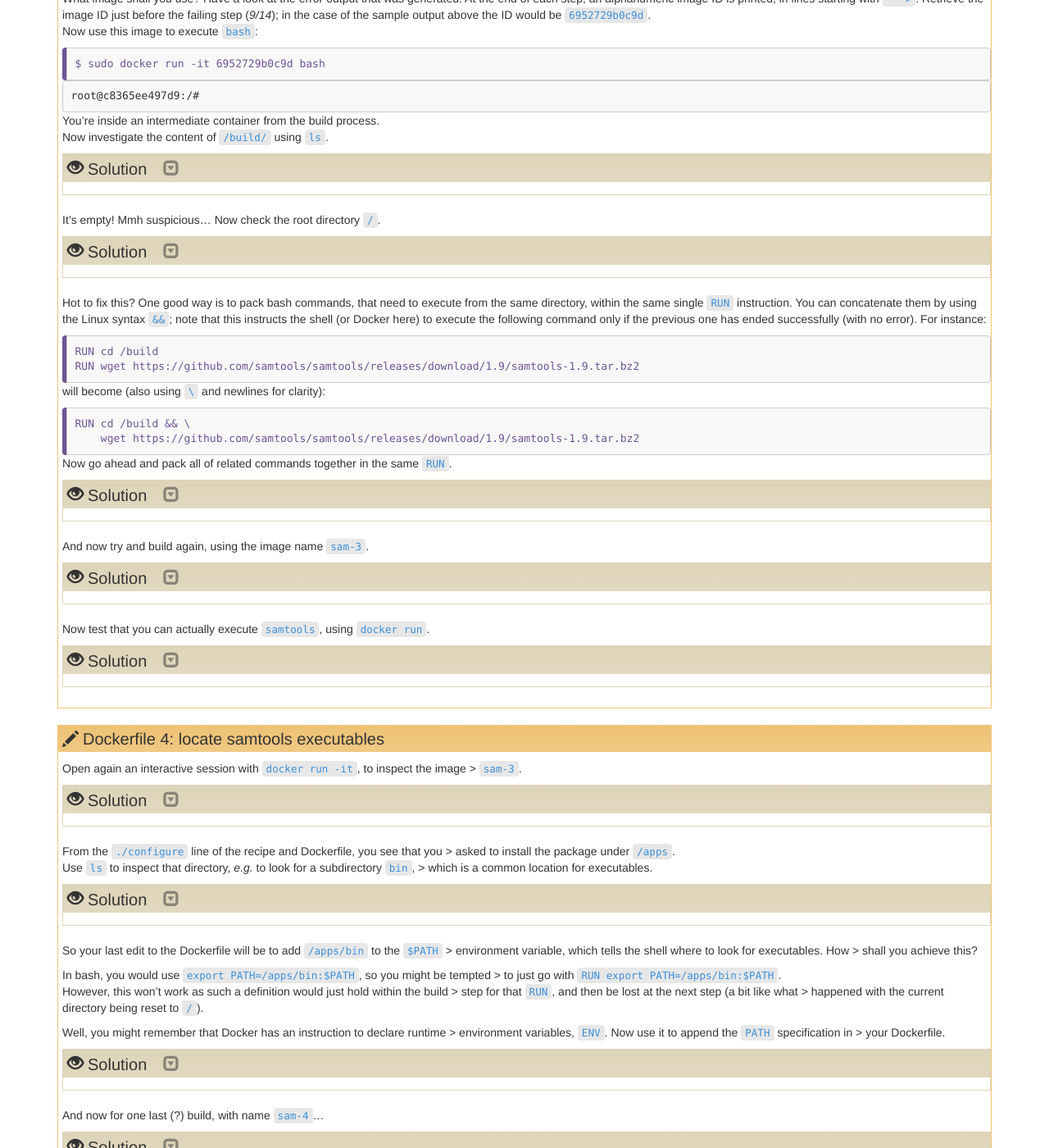
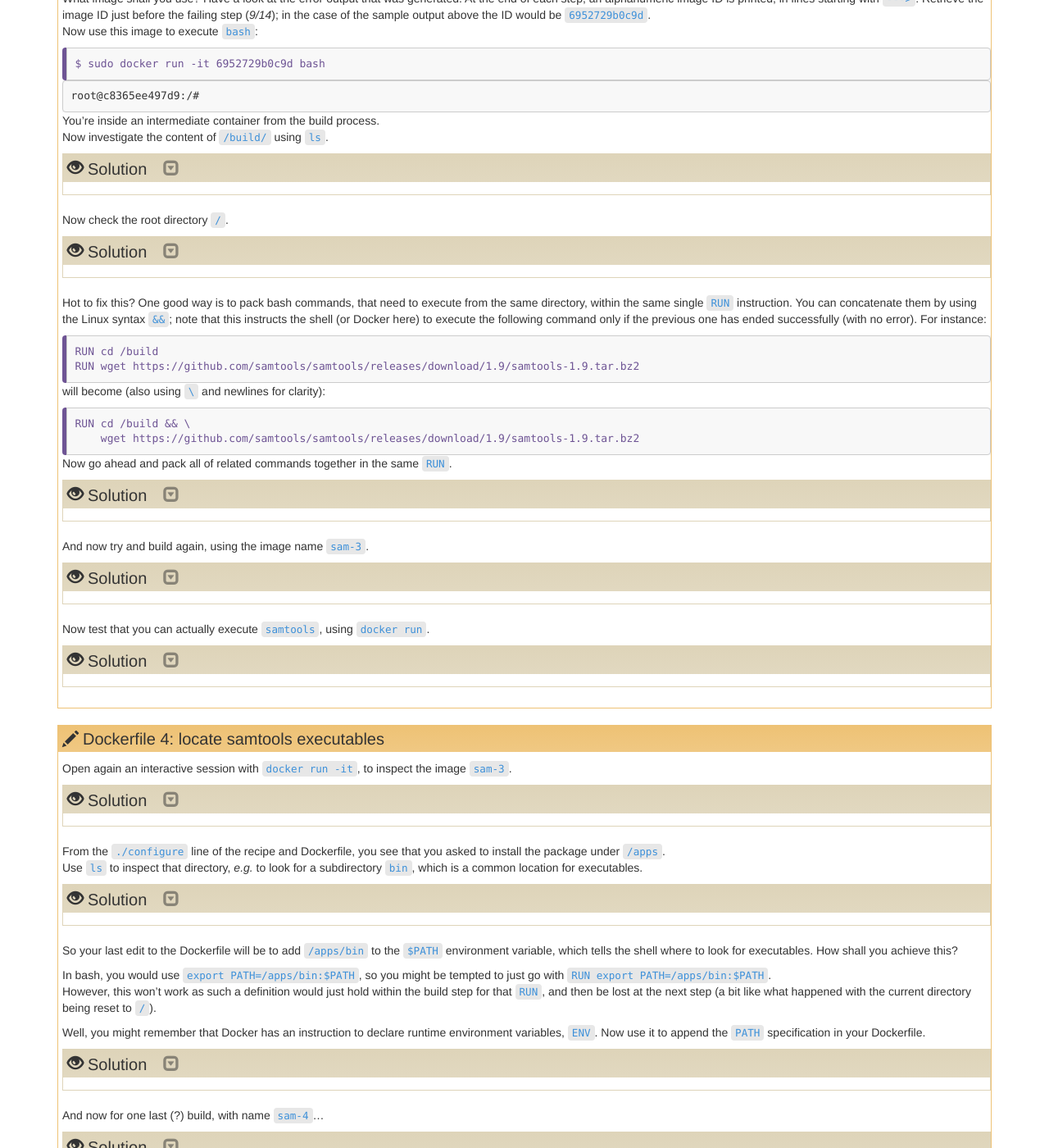
Before and after one commit to PawseySC/containers-bioinformatics-workshop, a Jekyll site: the page built from _episodes/5.build.md, in a window 1280 px wide and 1400 px high, scrolled down 5143 px. Shown: the whole window at 82% size. Built offline with Jekyll 4.4.1, drawn with Linux system fonts in a browser that asks for light colours.

Commit message:
s3 compile ex. fixes

````diff
--- a/_episodes/5.build.md
+++ b/_episodes/5.build.md
@@ -452,32 +452,32 @@ Here's a short description of each block in this script:
 > >
 > > 1. The `apt` commands now execute instantaneously, thanks to Docker layer caching (results of the previous `docker build` are re-used):
 > >
-> > ```
-> > Step 1/14 : FROM ubuntu:18.04
-> >  ---> 775349758637
-> > Step 2/14 : RUN apt-get update
-> >  ---> Using cache
-> >  ---> 14d7f8a970f4
-> > Step 3/14 : RUN apt-get -y install       gcc       libbz2-dev       libcurl4-openssl-dev       liblzma-dev       libncurses5-dev       libncursesw5-dev       make       perl       tar       vim       wget       zlib1g-dev
-> >  ---> Using cache
-> >  ---> 62984f3be676
-> > ```
-> > {: .output}
+> >     ```
+> >     Step 1/14 : FROM ubuntu:18.04
+> >      ---> 775349758637
+> >     Step 2/14 : RUN apt-get update
+> >      ---> Using cache
+> >      ---> 14d7f8a970f4
+> >     Step 3/14 : RUN apt-get -y install       gcc       libbz2-dev       libcurl4-openssl-dev       liblzma-dev       libncurses5-dev       libncursesw5-dev       make       perl       tar       vim       wget       zlib1g-dev
+> >      ---> Using cache
+> >      ---> 62984f3be676
+> >     ```
+> >     {: .output}
 > >
 > > 2. The build now comprises 14 steps.
 > >
 > > 3. The build stops with an error on step 9:
 > >
-> > ```
-> >  ---> 6952729b0c9d
-> > Step 9/14 : RUN ./configure --prefix=/apps
-> >  ---> Running in 00f36b1ce58c
-> > /bin/sh: 1: ./configure: not found
-> > The command '/bin/sh -c ./configure --prefix=/apps' returned a non-zero code: 127
-> > ```
-> > {: .output}
+> >     ```
+> >      ---> 6952729b0c9d
+> >     Step 9/14 : RUN ./configure --prefix=/apps
+> >      ---> Running in 00f36b1ce58c
+> >     /bin/sh: 1: ./configure: not found
+> >     The command '/bin/sh -c ./configure --prefix=/apps' returned a non-zero code: 127
+> >     ```
+> >     {: .output}
 > >
-> > The `configure` executable is supposed to be inside `/build/samtools-1.9`, but instead it is not found.  What's going on?
+> >     The `configure` executable is supposed to be inside `/build/samtools-1.9`, but instead it is not found.  What's going on?
 > {: .solution}
 {: .challenge}
 
@@ -513,9 +513,11 @@ Here's a short description of each block in this script:
 > >
 > > ```
 > > {: .output}
+> >
+> > It's empty! Mmh suspicious...
 > {: .solution}
 >
-> It's empty! Mmh suspicious... Now check the root directory `/`.
+> Now check the root directory `/`.
 >
 > > ## Solution
 > >
@@ -621,7 +623,7 @@ Here's a short description of each block in this script:
 
 > ## Dockerfile 4: locate samtools executables
 >
-> Open again an interactive session with `docker run -it`, to inspect the image > `sam-3`.
+> Open again an interactive session with `docker run -it`, to inspect the image `sam-3`.
 >
 > > ## Solution
 > >
@@ -631,8 +633,8 @@ Here's a short description of each block in this script:
 > > {: .bash}
 > {: .solution}
 >
-> From the `./configure` line of the recipe and Dockerfile, you see that you > asked to install the package under `/apps`.
-> Use `ls` to inspect that directory, *e.g.* to look for a subdirectory `bin`, > which is a common location for executables.
+> From the `./configure` line of the recipe and Dockerfile, you see that you asked to install the package under `/apps`.
+> Use `ls` to inspect that directory, *e.g.* to look for a subdirectory `bin`, which is a common location for executables.
 >
 > > ## Solution
 > >
@@ -654,8 +656,8 @@ Here's a short description of each block in this script:
 > > {: .bash}
 > >
 > > ```
-> > ace2sam  blast2sam.pl   export2sam.pl  interpolate_sam.pl  maq2sam-short  > md5sum-lite  plot-bamstats  sam2vcf.pl  samtools.pl            soap2sam.pl  > varfilter.py  wgsim_eval.pl
-> > bgzip    bowtie2sam.pl  htsfile        maq2sam-long        md5fa          > novo2sam.pl  psl2sam.pl     samtools    seq_cache_populate.pl  tabix        > wgsim         zoom2sam.pl
+> > ace2sam  blast2sam.pl   export2sam.pl  interpolate_sam.pl  maq2sam-short  md5sum-lite  plot-bamstats  sam2vcf.pl  samtools.pl            soap2sam.pl  varfilter.py  wgsim_eval.pl
+> > bgzip    bowtie2sam.pl  htsfile        maq2sam-long        md5fa          novo2sam.pl  psl2sam.pl     samtools    seq_cache_populate.pl  tabix        wgsim         zoom2sam.pl
 > > ```
 > > {: .output}
 > >
@@ -664,12 +666,12 @@ Here's a short description of each block in this script:
 > > You can close the interactive session by typing `quit` or hitting `Ctrl-D`.
 > {: .solution}
 >
-> So your last edit to the Dockerfile will be to add `/apps/bin` to the `$PATH` > environment variable, which tells the shell where to look for executables.  How > shall you achieve this?
+> So your last edit to the Dockerfile will be to add `/apps/bin` to the `$PATH` environment variable, which tells the shell where to look for executables.  How shall you achieve this?
 >
-> In bash, you would use `export PATH=/apps/bin:$PATH`, so you might be tempted > to just go with `RUN export PATH=/apps/bin:$PATH`.
-> However, this won't work as such a definition would just hold within the build > step for that `RUN`, and then be lost at the next step (a bit like what > happened with the current directory being reset to `/`).
+> In bash, you would use `export PATH=/apps/bin:$PATH`, so you might be tempted to just go with `RUN export PATH=/apps/bin:$PATH`.
+> However, this won't work as such a definition would just hold within the build step for that `RUN`, and then be lost at the next step (a bit like what happened with the current directory being reset to `/`).
 >
-> Well, you might remember that Docker has an instruction to declare runtime > environment variables, `ENV`.  Now use it to append the `PATH` specification in > your Dockerfile.
+> Well, you might remember that Docker has an instruction to declare runtime environment variables, `ENV`.  Now use it to append the `PATH` specification in your Dockerfile.
 >
 > > ## Solution
 > >
````
